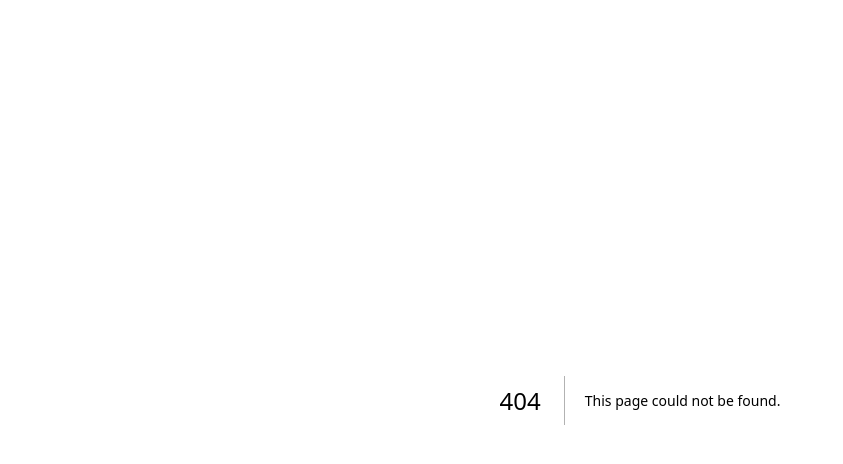
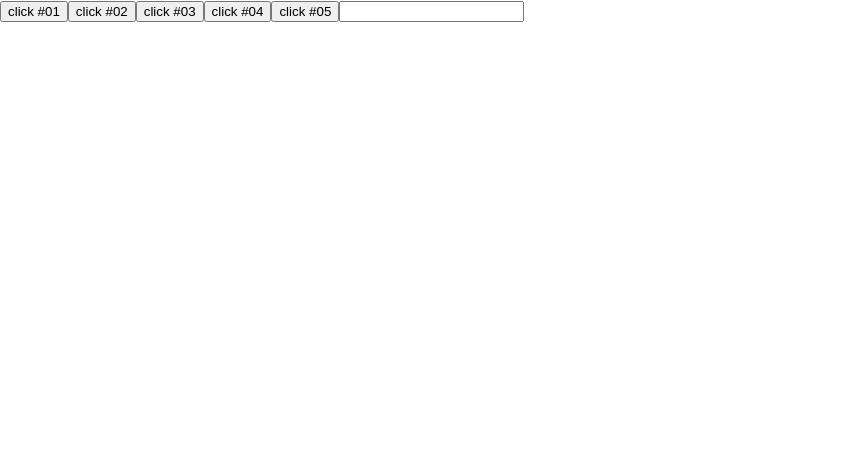
Before and after one commit to mauricom97/next-exercises, a Next.js app: page /basicos/botao in a window 1280 px wide. Before the commit this address had no page. Shown: the top 464 px of the page, without its empty margins (0-843 px from the left). Built offline with nearby package versions, Linux system fonts and the light colour scheme.

Commit message:
Trabalhando com eventos

```diff
--- /dev/null
+++ b/pages/basicos/botao.jsx
@@ -0,0 +1,31 @@
+function acao1() {
+  console.log('acao1')
+}
+
+export default function botao() {
+
+  function acao2(){
+    console.log('acao2')
+  }
+
+  function acao5(e) {
+    console.log(e)
+  }
+
+  return (
+    <div>
+      <button onClick={acao1}>
+        click #01
+      </button>
+      <button onClick={acao2}>
+        click #02
+      </button>
+      <button onClick={function () {
+        console.log('acao3')
+      }}>click #03</button>
+      <button onClick={() => console.log('acao4')}>click #04</button>
+      <button onClick={acao5}>click #05</button>
+      <input type="text" onChange={e => console.log(e.target.value)}/>
+    </div>
+  )
+}
```
